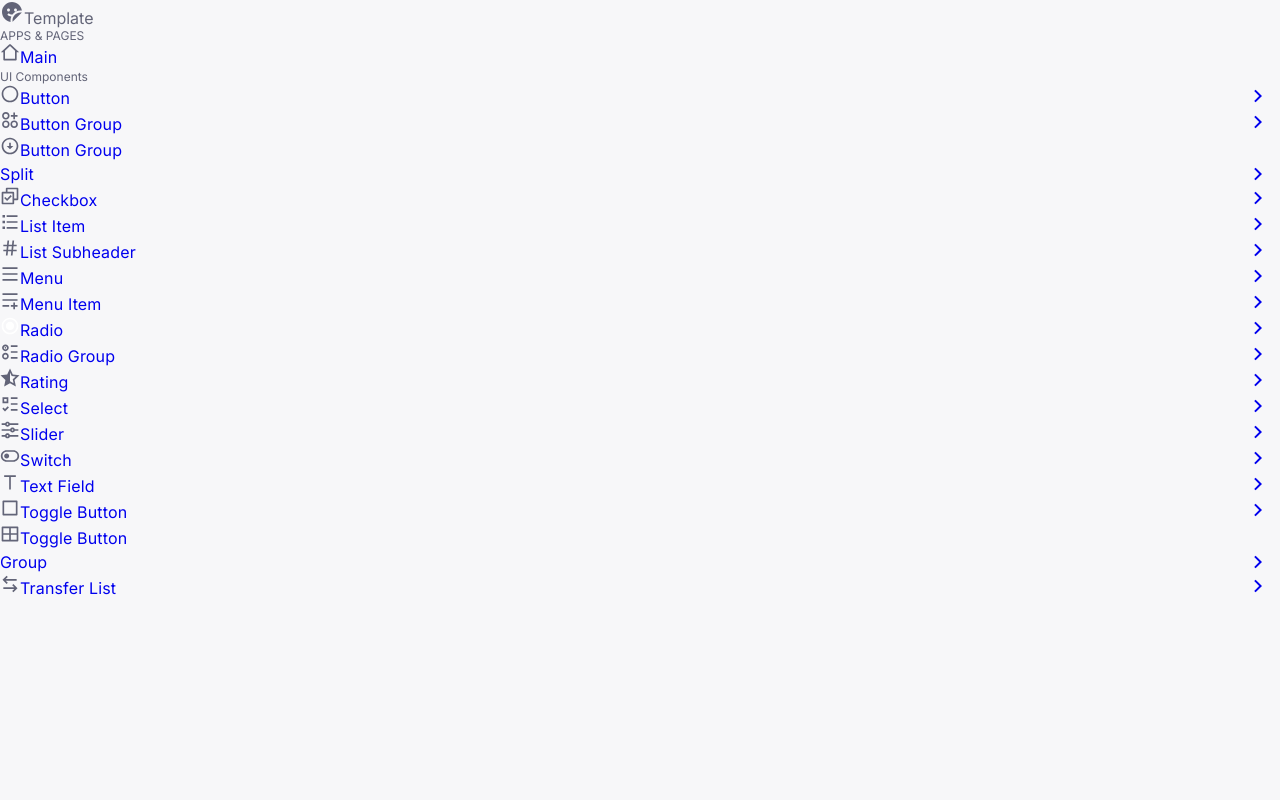
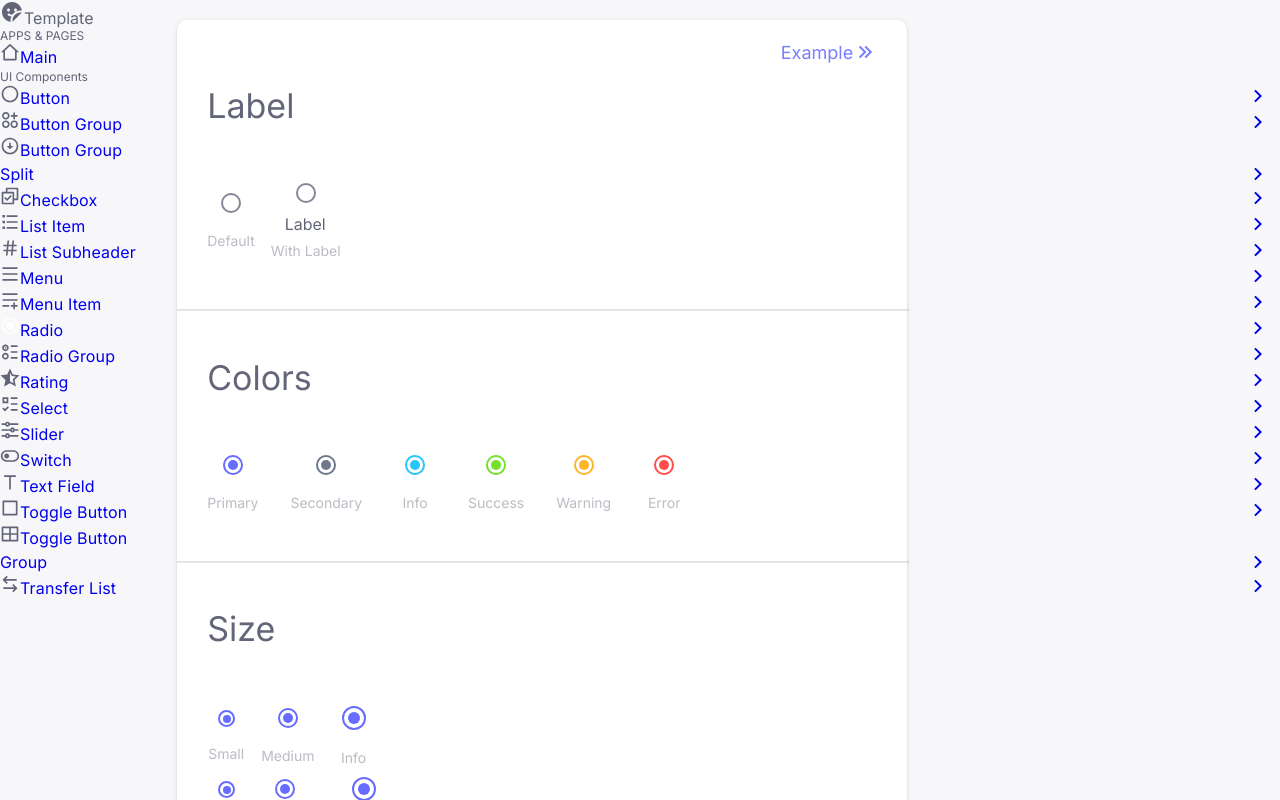
Before and after one commit to HaJaehyeong/template, a Next.js app: page /how-to-use/radio in a window 1280 px wide. Built offline with nearby package versions, Linux system fonts and the light colour scheme.

Commit message:
add sample, example component: Radio

```diff
--- a/src/app/(sample)/how-to-use/(ui-components)/radio/_components/radio-example/radio-example.tsx
+++ b/src/app/(sample)/how-to-use/(ui-components)/radio/_components/radio-example/radio-example.tsx
@@ -1,13 +1,57 @@
 'use client';
+import UiRadio from '@/ui/radio/radio';
+import { useState } from 'react';
 import ExampleContent from '../../../_components/example-content/example-content';
 import PropsTable from '../../../_components/props-table/props-table';
 
-const CheckboxProps = [
+const RadioProps = [
+  {
+    Name: 'label',
+    Type: 'string | React.ReactNode',
+    Default: '-',
+    Description: '버튼에 표시될 라벨',
+  },
   {
     Name: 'value',
     Type: 'string | React.ReactNode',
     Default: '-',
-    Description: '버튼에 표시할 값',
+    Description: '버튼이 가질 값',
+  },
+  {
+    Name: 'name',
+    Type: 'string',
+    Default: '-',
+    Description: 'Radio Group에 사용할 radio button의 prop',
+  },
+  {
+    Name: 'color',
+    Type: "'primary' | 'secondary' | 'info' | 'success' | 'warning' | 'error'",
+    Default: "'primary'",
+    Description: '버튼의 색상',
+  },
+  {
+    Name: 'size',
+    Type: "'s' | 'm' | 'l'",
+    Default: "'m'",
+    Description: '버튼의 크기',
+  },
+  {
+    Name: 'checked',
+    Type: 'boolean',
+    Default: 'false',
+    Description: '버튼의 check 유무',
+  },
+  {
+    Name: 'disabled',
+    Type: 'boolean',
+    Default: 'false',
+    Description: '버튼 비활성화 유무',
+  },
+  {
+    Name: 'onChange',
+    Type: '(event: ChangeEvent<HTMLInputElement>) => void',
+    Default: '-',
+    Description: '버튼 checked/unchecked 상태가 바꼈었을 때 호출할 콜백 함수',
   },
 ];
 
@@ -15,18 +59,105 @@ const comment = `
   없음!!
 `;
 
-const CheckboxExample: React.FC = () => {
+const RadioExample: React.FC = () => {
+  const [selectedRadioValue, setSelectedRadioValue] = useState('1');
+  const handleRadioChange = (event: React.ChangeEvent<HTMLInputElement>) => {
+    setSelectedRadioValue(event.target.value);
+  };
+
   return (
     <>
       <h4>Example</h4>
-      <ExampleContent title="" code={``} result={''} />
+      <ExampleContent
+        title="Label"
+        code={`<UiRadio />\n<UiRadio label="" />\n<UiRadio label="Label" />\n<UiRadio label="Label Example" />`}
+        result={
+          <>
+            <UiRadio />
+            <UiRadio label="" />
+            <UiRadio label="Label" />
+            <UiRadio label="Label Example" />
+          </>
+        }
+      />
+      <ExampleContent
+        title="Colors"
+        code={`<UiRadio checked />\n<UiRadio color="primary" checked />\n<UiRadio color="secondary" checked />\n<UiRadio color="info" checked />\n<UiRadio color="success" checked />\n<UiRadio color="warning" checked />\n<UiRadio color="error" checked />`}
+        result={
+          <>
+            <UiRadio checked />
+            <UiRadio color="primary" checked />
+            <UiRadio color="secondary" checked />
+            <UiRadio color="info" checked />
+            <UiRadio color="success" checked />
+            <UiRadio color="warning" checked />
+            <UiRadio color="error" checked />
+          </>
+        }
+      />
+      <ExampleContent
+        title="Size"
+        code={`<UiRadio size="s" />\n<UiRadio />\n<UiRadio size="m" />\n<UiRadio size="l" />\n<UiRadio label="Small" size="s" checked />\n<UiRadio label="Medium" checked />\n<UiRadio label="Large" size="l" checked />`}
+        result={
+          <>
+            <UiRadio size="s" />
+            <UiRadio />
+            <UiRadio size="m" />
+            <UiRadio size="l" />
+            <UiRadio label="Small" size="s" checked />
+            <UiRadio label="Medium" checked />
+            <UiRadio label="Large" size="l" checked />
+          </>
+        }
+      />
+      <ExampleContent
+        title="State"
+        code={`<UiRadio label="unchecked" />\n<UiRadio label="checked" checked />\n<UiRadio label="unchecked disabled" disabled />\n<UiRadio label="checked disabled" checked disabled />`}
+        result={
+          <>
+            <UiRadio label="unchecked" />
+            <UiRadio label="checked" checked />
+            <UiRadio label="unchecked disabled" disabled />
+            <UiRadio label="checked disabled" checked disabled />
+          </>
+        }
+      />
 
       <h4>Props</h4>
-      <PropsTable datas={CheckboxProps} />
+      <PropsTable datas={RadioProps} />
 
       <hr />
 
       <h4>Example Usage</h4>
+      <ExampleContent
+        title="With State"
+        code={`const [selectedRadioValue, setSelectedRadioValue] = useState('1');\nconst handleRadioChange = (event: React.ChangeEvent<HTMLInputElement>) => {\n\tsetSelectedRadioValue(event.target.value);\n};\n\n<UiRadio\n\tlabel="Label1"\n\tvalue="1"\n\tname="group"\n\tchecked={selectedRadioValue === '1'}\n\tonChange={handleRadioChange}\n/>\n<UiRadio\n\tlabel="Label2"\n\tvalue="2"\n\tname="group"\n\tchecked={selectedRadioValue === '2'}\n\tonChange={handleRadioChange}\n/>\n<UiRadio\n\tlabel="Label3"\n\tvalue="3"\n\tname="group"\n\tchecked={selectedRadioValue === '3'}\n\tonChange={handleRadioChange}\n/>`}
+        result={
+          <>
+            <UiRadio
+              label="Label1"
+              value="1"
+              name="group"
+              checked={selectedRadioValue === '1'}
+              onChange={handleRadioChange}
+            />
+            <UiRadio
+              label="Label2"
+              value="2"
+              name="group"
+              checked={selectedRadioValue === '2'}
+              onChange={handleRadioChange}
+            />
+            <UiRadio
+              label="Label3"
+              value="3"
+              name="group"
+              checked={selectedRadioValue === '3'}
+              onChange={handleRadioChange}
+            />
+          </>
+        }
+      />
 
       <hr />
       <h4>Comment</h4>
@@ -35,4 +166,4 @@ const CheckboxExample: React.FC = () => {
   );
 };
 
-export default CheckboxExample;
+export default RadioExample;
--- a/src/app/(sample)/how-to-use/(ui-components)/radio/_components/radio-sample/radio-sample.tsx
+++ b/src/app/(sample)/how-to-use/(ui-components)/radio/_components/radio-sample/radio-sample.tsx
@@ -1,17 +1,104 @@
-import UiButton from '@/ui/button/button';
-import { memo } from 'react';
+'use client';
+import UiRadio from '@/ui/radio/radio';
+import { memo, useState } from 'react';
 import styles from './radio-sample.module.scss';
 
 const RadioSample: React.FC = () => {
+  const [checked, setChecked] = useState(false);
   return (
     <>
       <div>
-        <h4>Variant</h4>
-        <h5>Contained (Default)</h5>
+        <h4>Label</h4>
         <div className={styles.variant}>
           <div className={styles.item}>
-            <UiButton value="Button" />
+            <UiRadio checked={checked} onChange={() => setChecked(!checked)} />
             <label>Default</label>
+          </div>
+          <div className={styles.item}>
+            <UiRadio label="Label" checked={checked} onChange={() => setChecked(!checked)} />
+            <label>With Label</label>
+          </div>
+        </div>
+
+        <hr />
+
+        <h4>Colors</h4>
+        <div className={styles.color}>
+          <div className={styles.item}>
+            <UiRadio checked />
+            <label>Primary</label>
+          </div>
+          <div className={styles.item}>
+            <UiRadio checked color="secondary" />
+            <label>Secondary</label>
+          </div>
+          <div className={styles.item}>
+            <UiRadio checked color="info" />
+            <label>Info</label>
+          </div>
+          <div className={styles.item}>
+            <UiRadio checked color="success" />
+            <label>Success</label>
+          </div>
+          <div className={styles.item}>
+            <UiRadio checked color="warning" />
+            <label>Warning</label>
+          </div>
+          <div className={styles.item}>
+            <UiRadio checked color="error" />
+            <label>Error</label>
+          </div>
+        </div>
+
+        <hr />
+
+        <h4>Size</h4>
+        <div className={styles.size}>
+          <div className={styles.item}>
+            <UiRadio checked size="s" />
+            <label>Small</label>
+          </div>
+          <div className={styles.item}>
+            <UiRadio checked size="m" />
+            <label>Medium</label>
+          </div>
+          <div className={styles.item}>
+            <UiRadio checked size="l" />
+            <label>Info</label>
+          </div>
+        </div>
+        <div className={styles.size}>
+          <div className={styles.item}>
+            <UiRadio label="Small" checked size="s" />
+            <label>Small</label>
+          </div>
+          <div className={styles.item}>
+            <UiRadio label="Medium" checked size="m" />
+            <label>Medium</label>
+          </div>
+          <div className={styles.item}>
+            <UiRadio label="Large" checked size="l" />
+            <label>Info</label>
+          </div>
+        </div>
+
+        <h4>State</h4>
+        <div className={styles.state}>
+          <div className={styles.item}>
+            <UiRadio checked />
+            <label>Checked</label>
+          </div>
+          <div className={styles.item}>
+            <UiRadio label="Checked" checked />
+            <label>Checked</label>
+          </div>
+          <div className={styles.item}>
+            <UiRadio checked disabled />
+            <label>Disabled</label>
+          </div>
+          <div className={styles.item}>
+            <UiRadio label="Disabled" checked disabled />
+            <label>Disabled</label>
           </div>
         </div>
       </div>
--- a/src/app/(sample)/how-to-use/(ui-components)/radio/page.tsx
+++ b/src/app/(sample)/how-to-use/(ui-components)/radio/page.tsx
@@ -1,5 +1,13 @@
+import UiComponentsWrapper from '../_components/ui-components-wrapper/ui-components-wrapper';
+import RadioExample from './_components/radio-example/radio-example';
+import RadioSample from './_components/radio-sample/radio-sample';
+
 const RadioPage: React.FC = () => {
-  return <></>;
+  return (
+    <UiComponentsWrapper exampleChildren={<RadioExample />}>
+      <RadioSample />
+    </UiComponentsWrapper>
+  );
 };
 
 export default RadioPage;
--- a/src/ui/radio/radio.tsx
+++ b/src/ui/radio/radio.tsx
@@ -1,3 +1,4 @@
+'use client';
 import { ButtonColor, ButtonSize } from '@/types/types';
 import { ChangeEvent } from 'react';
 import styles from './radio.module.scss';
```
